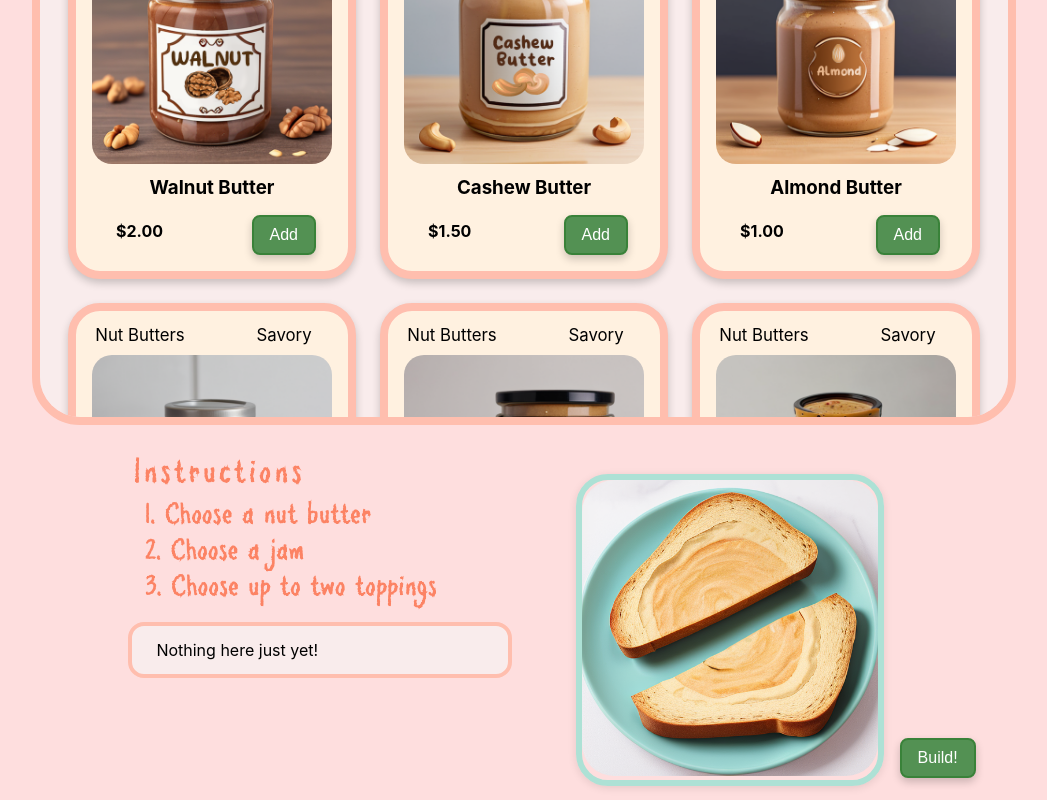
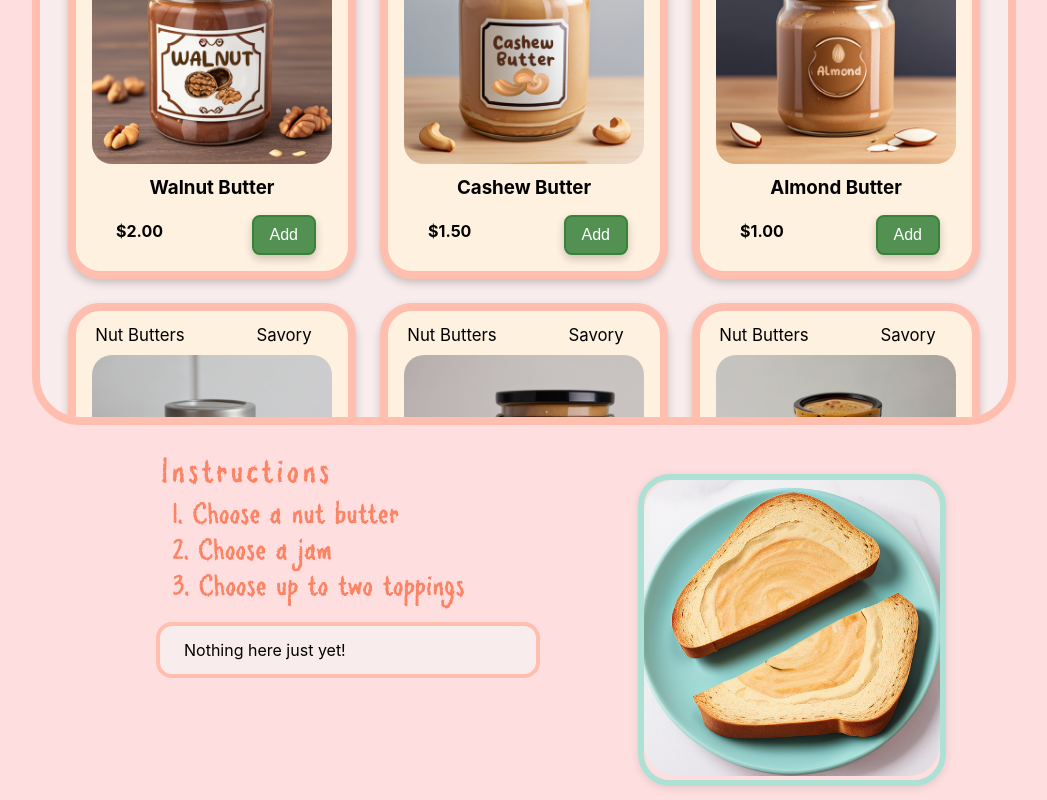
Before and after one commit to prlakshm/sandwitch-builder, a React (Create React App) app: page / in a window 1280 px wide. Shown: the part 322-1122 px from the top of the page, without its empty margins (0-1047 px from the left). Built offline with nearby package versions, Linux system fonts and the light colour scheme; a web font is replaced by a local one.

Commit message:
Feat: removed build button

```diff
--- a/src/App.js
+++ b/src/App.js
@@ -254,9 +254,6 @@ function App() {
                 ))}
               </div>
             </div>
-            <div className="submit">
-              <button>Build!</button>
-            </div>
           </div>
         </div>
       </body>
--- a/src/styles/App.css
+++ b/src/styles/App.css
@@ -214,23 +214,12 @@ h1 {
     font-size: 1.25rem;
 }
 
-.bottom {
-    display: flex;
-    flex-direction: row;
-    justify-content: flex-start;
-    padding-top: 0.5rem;
-}
-
-.bottom .submit {
-    display: flex;
-    align-items: end;
-    padding-bottom: 0.5rem;
-}
-
 .build {
     position: relative;
+    padding: 0.5rem 1rem 0rem 1rem;
     display: flex;
-    width: 20.2rem;
+    justify-content: center;
+    width: 21.5rem;
 }
 
 .build .img-container {
@@ -247,8 +236,7 @@ h1 {
 
 .added-photo {
     position: absolute;
-    left: 2%; /* Adjust as needed */
-    top: 2%;
+    left: 11%; /* Adjust as needed */
     z-index: 1; /* Ensure it's on top of the base image */
     transition: opacity 0.5s, transform 0.5s;
     animation: fallInAnimation 0.5s ease-out;
@@ -276,7 +264,7 @@ h1 {
         justify-content: center;
         align-items: center;
         width: 65rem;
-        padding-left: 2rem;
+        padding-left: 3rem;
     }
     .right .top {
         padding-right: 2rem;
@@ -306,8 +294,6 @@ h1 {
     .right {
         width: 40rem;
         flex-direction: column;
-        padding-left: 5.5rem;
-
     }
     .right .bottom {
         padding-left: 0rem;
```
